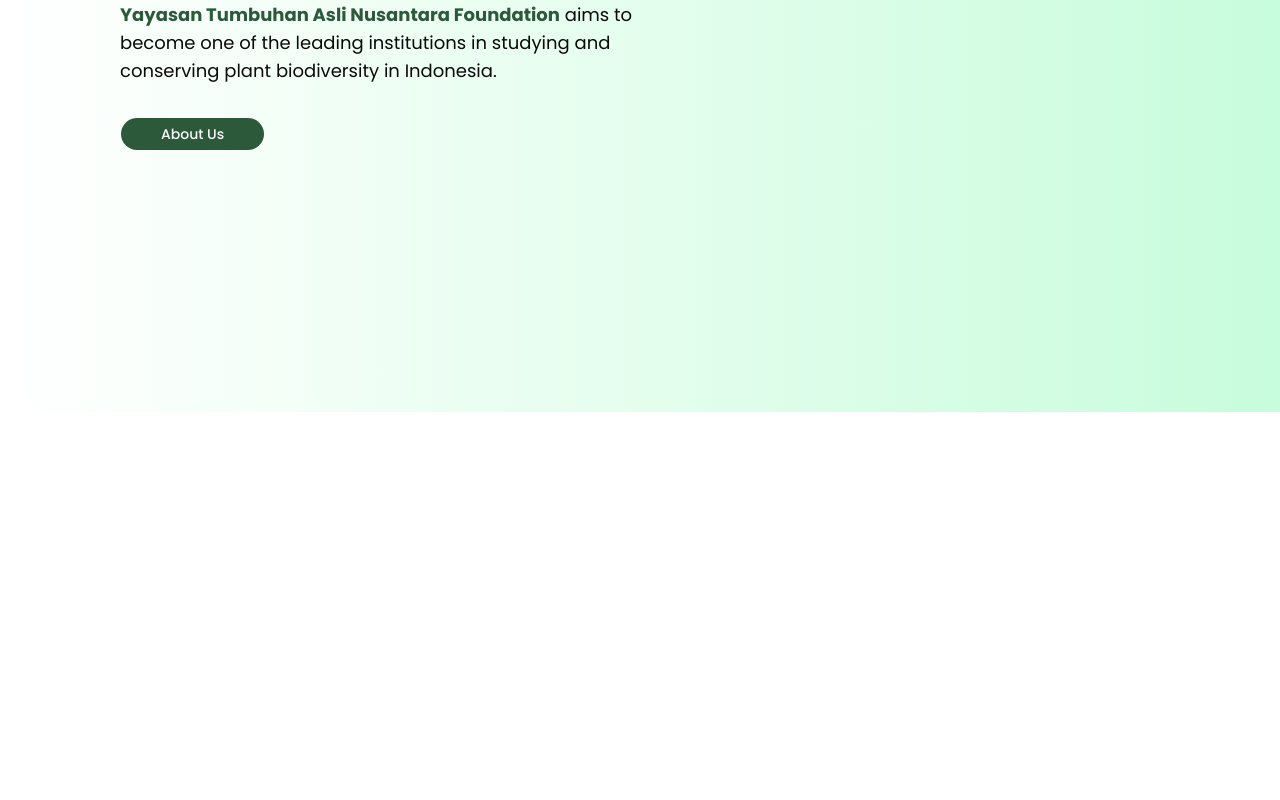
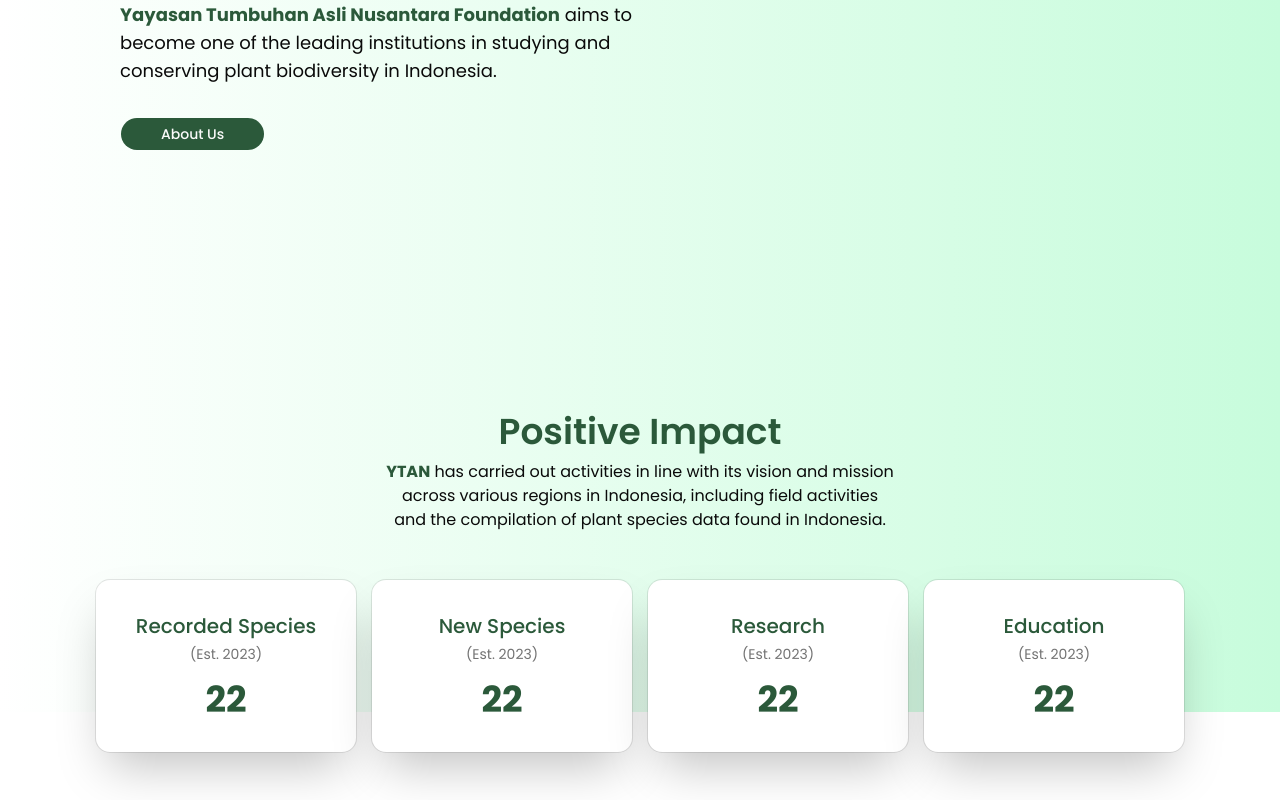
Before and after one commit to Tumbuhan-Nusantara/tumbuhan-landingpage, a Next.js app: page /en in a window 1280 px wide. Shown: the part 388-1188 px from the top of the page. Before the commit the page ends 800 px from the top, so only its background shows below. Built offline with nearby package versions, Linux system fonts and the light colour scheme.

Commit message:
feat: slicing dampak positif section

```diff
--- /dev/null
+++ b/components/ui/card.tsx
@@ -0,0 +1,103 @@
+import * as React from "react"
+
+import { cn } from "@/lib/utils"
+
+function Card({
+  className,
+  size = "default",
+  ...props
+}: React.ComponentProps<"div"> & { size?: "default" | "sm" }) {
+  return (
+    <div
+      data-slot="card"
+      data-size={size}
+      className={cn(
+        "group/card flex flex-col gap-4 overflow-hidden rounded-xl bg-card py-4 text-sm text-card-foreground ring-1 ring-foreground/10 has-data-[slot=card-footer]:pb-0 has-[>img:first-child]:pt-0 data-[size=sm]:gap-3 data-[size=sm]:py-3 data-[size=sm]:has-data-[slot=card-footer]:pb-0 *:[img:first-child]:rounded-t-xl *:[img:last-child]:rounded-b-xl",
+        className
+      )}
+      {...props}
+    />
+  )
+}
+
+function CardHeader({ className, ...props }: React.ComponentProps<"div">) {
+  return (
+    <div
+      data-slot="card-header"
+      className={cn(
+        "group/card-header @container/card-header grid auto-rows-min items-start gap-1 rounded-t-xl px-4 group-data-[size=sm]/card:px-3 has-data-[slot=card-action]:grid-cols-[1fr_auto] has-data-[slot=card-description]:grid-rows-[auto_auto] [.border-b]:pb-4 group-data-[size=sm]/card:[.border-b]:pb-3",
+        className
+      )}
+      {...props}
+    />
+  )
+}
+
+function CardTitle({ className, ...props }: React.ComponentProps<"div">) {
+  return (
+    <div
+      data-slot="card-title"
+      className={cn(
+        "text-base leading-snug font-medium group-data-[size=sm]/card:text-sm",
+        className
+      )}
+      {...props}
+    />
+  )
+}
+
+function CardDescription({ className, ...props }: React.ComponentProps<"div">) {
+  return (
+    <div
+      data-slot="card-description"
+      className={cn("text-sm text-muted-foreground", className)}
+      {...props}
+    />
+  )
+}
+
+function CardAction({ className, ...props }: React.ComponentProps<"div">) {
+  return (
+    <div
+      data-slot="card-action"
+      className={cn(
+        "col-start-2 row-span-2 row-start-1 self-start justify-self-end",
+        className
+      )}
+      {...props}
+    />
+  )
+}
+
+function CardContent({ className, ...props }: React.ComponentProps<"div">) {
+  return (
+    <div
+      data-slot="card-content"
+      className={cn("px-4 group-data-[size=sm]/card:px-3", className)}
+      {...props}
+    />
+  )
+}
+
+function CardFooter({ className, ...props }: React.ComponentProps<"div">) {
+  return (
+    <div
+      data-slot="card-footer"
+      className={cn(
+        "flex items-center rounded-b-xl border-t bg-muted/50 p-4 group-data-[size=sm]/card:p-3",
+        className
+      )}
+      {...props}
+    />
+  )
+}
+
+export {
+  Card,
+  CardHeader,
+  CardFooter,
+  CardTitle,
+  CardAction,
+  CardDescription,
+  CardContent,
+}
--- a/messages/en.json
+++ b/messages/en.json
@@ -20,5 +20,17 @@
     "title": "Recognize and preserve our plants!",
     "desc": "aims to become one of the leading institutions in studying and conserving plant biodiversity in Indonesia.",
     "about": "About Us"
+  },
+  "dampak": {
+    "title": "Positive Impact",
+    "desc": "has carried out activities in line with its vision and mission across various regions in Indonesia, including field activities and the compilation of plant species data found in Indonesia.",
+    "terdata": "Recorded Species",
+    "nilaiTerdata": "23,212",
+    "baru": "New Species",
+    "nilaiBaru": "22",
+    "penelitian": "Research",
+    "nilaiPenelitian" : "33",
+    "edukasi": "Education",
+    "nilaiEdukasi": "7"
   }
 }
--- a/messages/id.json
+++ b/messages/id.json
@@ -19,5 +19,17 @@
     "title": "Kenali dan lestarikan tumbuhan kita!",
     "desc":"memiliki cita-cita untuk menjadi salah satu lembaga terdepan dalam mempelajari dan melestarikan keragaman hayati tumbuhan di Indonesia",
     "about": "Tentang Kami"
+  },
+  "dampak": {
+    "title": "Dampak Positif",
+    "desc": "telah melakukan kegiatan sesuai visi dan misinya di berbagai tempat di Indonesia, baik berupa kegiatan hingga penyusunan data spesies tumbuhan yang ada di Indonesia.",
+    "terdata": "Spesies Terdata",
+    "nilaiTerdata": "23,212",
+    "baru": "Spesies Baru",
+    "nilaiBaru": "22",
+    "penelitian": "Penelitian",
+    "nilaiPenelitian" : "33",
+    "edukasi": "Edukasi",
+    "nilaiEdukasi": "7"
   }
 }
--- a/src/app/[locale]/page.tsx
+++ b/src/app/[locale]/page.tsx
@@ -1,9 +1,13 @@
-import HomePage from '@/src/features/Home'
+import DampakFeat from "@/src/features/Dampak";
+import HomeFeat from "@/src/features/Home";
 
 const page = () => {
   return (
-    <HomePage />
-  )
-}
+    <>
+      <HomeFeat />
+      <DampakFeat />
+    </>
+  );
+};
 
-export default page
+export default page;
--- /dev/null
+++ b/src/features/Dampak/index.tsx
@@ -0,0 +1,52 @@
+"use client";
+import {
+  Card,
+  CardContent,
+  CardDescription,
+  CardHeader,
+  CardTitle,
+} from "@/components/ui/card";
+import { useLocale, useTranslations } from "next-intl";
+
+const DampakFeat = () => {
+  const t = useTranslations("dampak");
+  useLocale();
+  console.log("LOCALE:", useLocale());
+
+  const dataCard = [
+    { key: "terdata" },
+    { key: "baru" },
+    { key: "penelitian" },
+    { key: "edukasi" },
+  ];
+
+  return (
+    <div className="bg-linear-to-l from-[#C7FCDC] to-white h-75">
+      <div className="container mx-auto">
+        <div className="flex flex-col items-center px-8 md:px-6 lg:px-96 gap-2">
+          <h1 className="text-[#2B593A] text-4xl font-semibold text-center">
+            {t("title")}
+          </h1>
+          <p className="text-center">
+            <span className="font-bold text-[#2B593A]">YTAN</span> {t("desc")}
+          </p>
+        </div>
+        <div className="grid grid-cols-1 sm:grid-cols-2 lg:grid-cols-4 px-8 md:px-10 lg:px-24 gap-4 py-12 justify-items-center sm:justify-items-stretch">
+          {dataCard.map((item) => (
+            <Card key={item.key} className="w-full max-w-sm shadow-2xl py-8 hover:scale-100 transition duration-300 hover:shadow-[#b9fad3]">
+              <CardHeader>
+                <CardTitle className="font-medium text-xl text-[#2B593A] text-center">{t(item.key)}</CardTitle>
+                <CardDescription className="text-center">(Est. 2023)</CardDescription>
+              </CardHeader>
+              <CardContent>
+                <h1 className="font-bold text-4xl text-[#2B593A] text-center">22</h1>
+              </CardContent>
+            </Card>
+          ))}
+        </div>
+      </div>
+    </div>
+  );
+};
+
+export default DampakFeat;
--- a/src/features/Home/index.tsx
+++ b/src/features/Home/index.tsx
@@ -16,7 +16,7 @@
 import { useLocale, useTranslations } from "next-intl";
 import Switcher from "@/src/components/Switcher";
 
-const HomePage = () => {
+const HomeFeat = () => {
   const t = useTranslations("navbar");
   useLocale();
   console.log("LOCALE:", useLocale());
@@ -72,4 +72,4 @@
   );
 };
 
-export default HomePage;
+export default HomeFeat;
```
Also changed, not shown: 1 other file (tests, documents, lock files or other folders).
